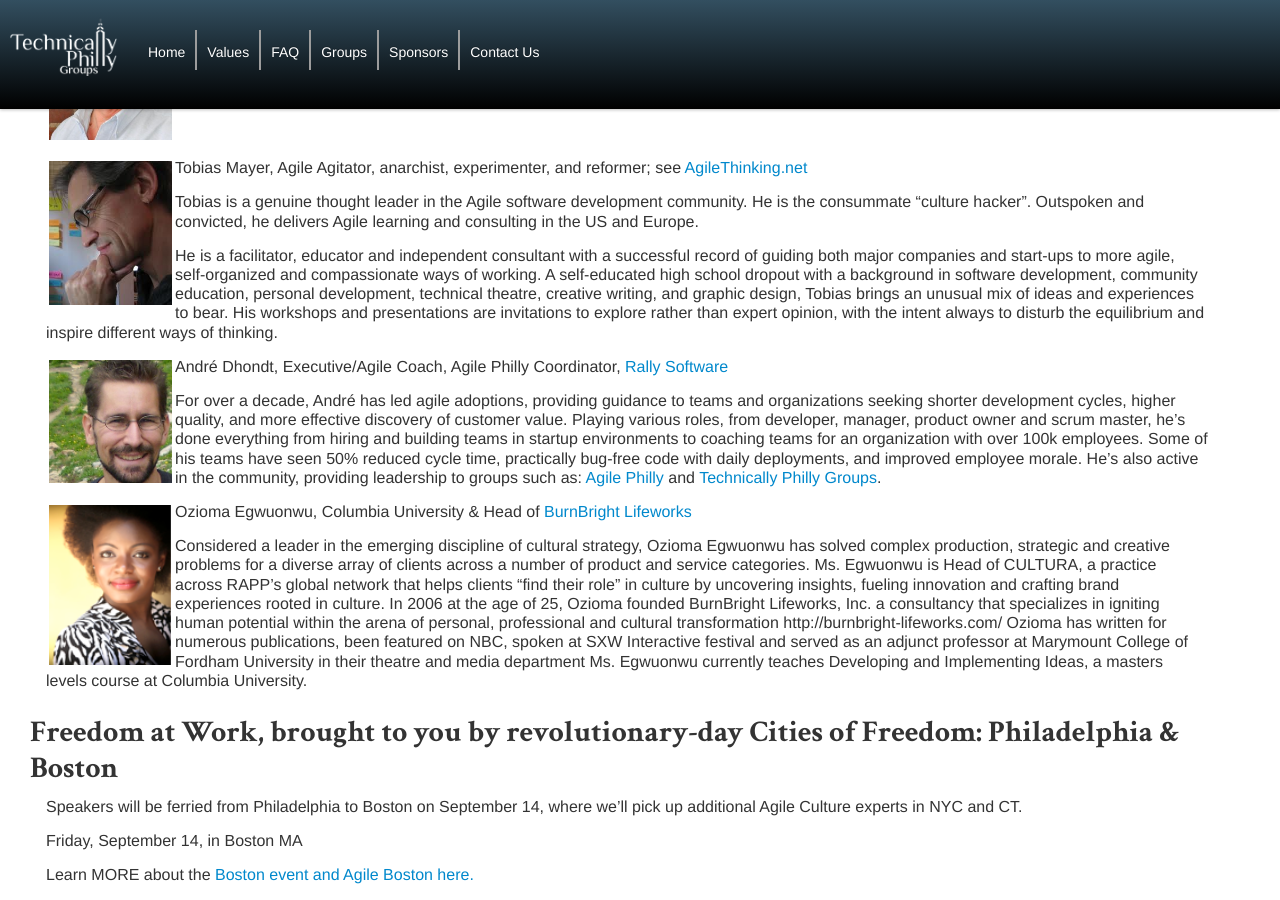
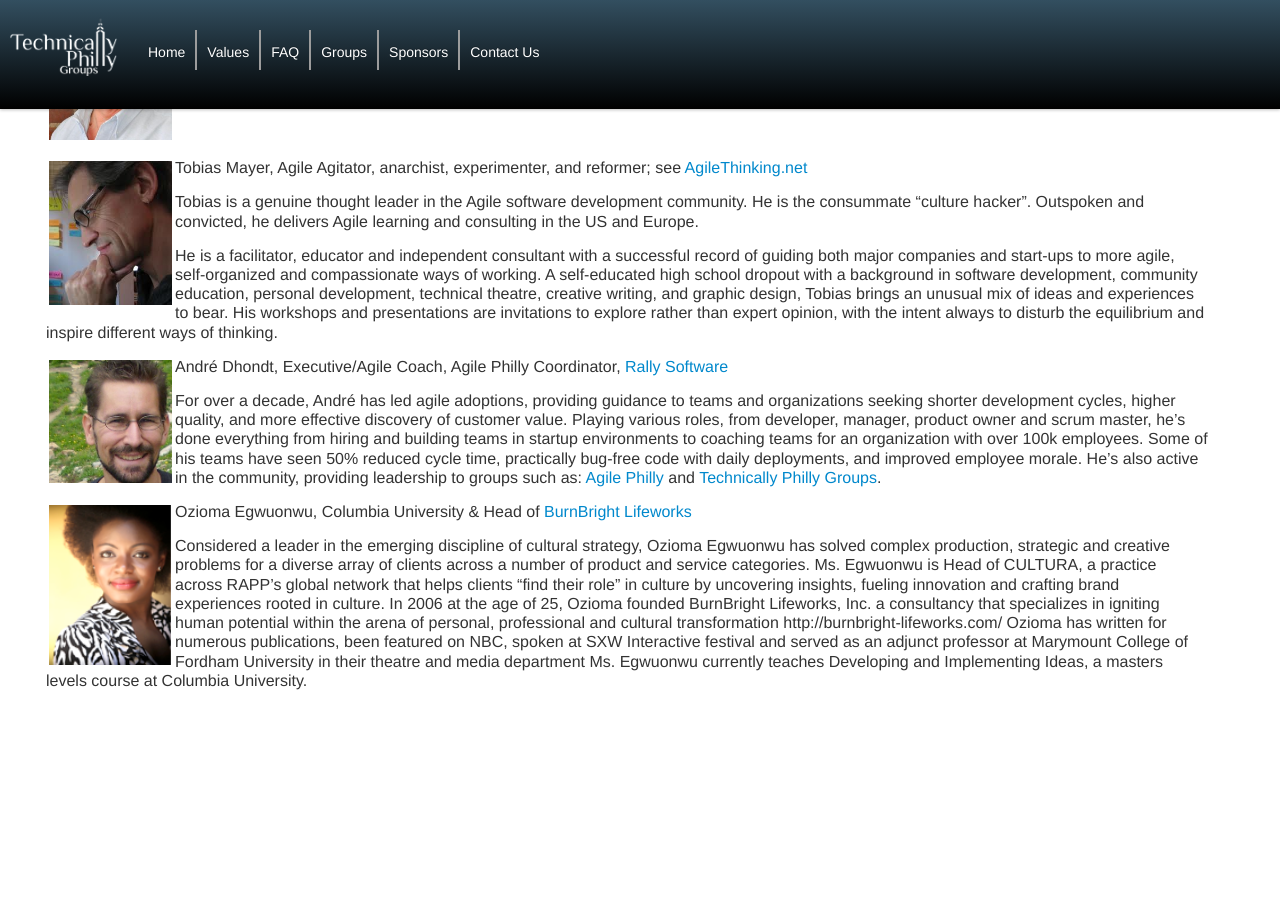
Before and after one commit to TechnicallyPhillyGroups/technicallyphillygroups.github.com, a Jekyll site: the page built from acc_bios.md, in a window 1280 px wide and 900 px high, scrolled down 972 px. Built offline with Jekyll 4.4.1, drawn with Linux system fonts in a browser that asks for light colours; nearby versions of some CDN libraries; after the commit the page ends 1677 px from its top, so only the background shows below that.

```diff
--- a/acc_bios.md
+++ b/acc_bios.md
@@ -54,13 +54,3 @@
 Ozioma has written for numerous publications, been featured on NBC, spoken at SXW Interactive festival and served as an adjunct professor at Marymount College of Fordham University in their theatre and media department
 Ms. Egwuonwu currently teaches Developing and Implementing Ideas, a masters levels course at Columbia University.
 <br clear="all" />
-
-
-Freedom at Work, brought to you by revolutionary-day Cities of Freedom: Philadelphia & Boston
-==============
-
-Speakers will be ferried from Philadelphia to Boston on September 14, where we'll pick up additional Agile Culture experts in NYC and CT.
-
-Friday, September 14, in Boston MA
-
-Learn MORE about the <a href="http://newtechusa.net/culture-con/">Boston event and Agile Boston here.</a>
```
